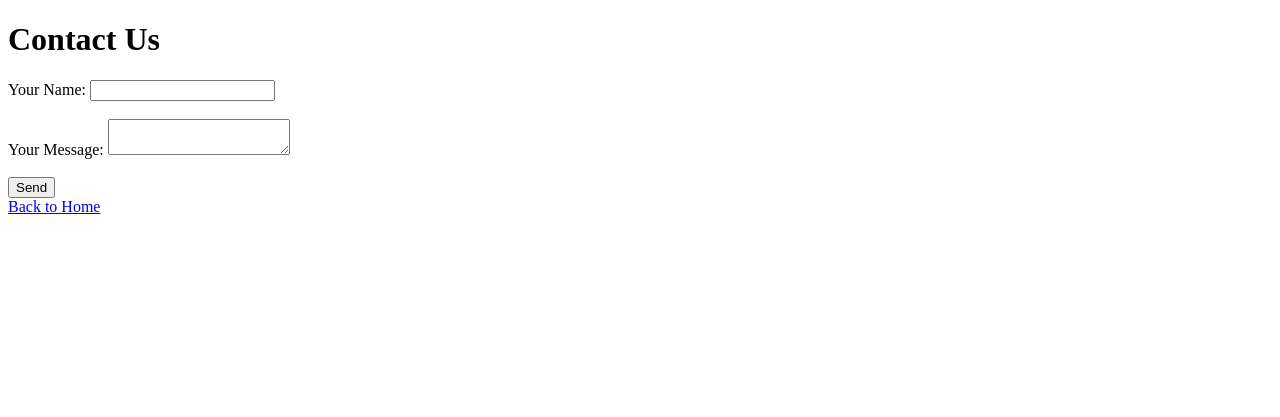
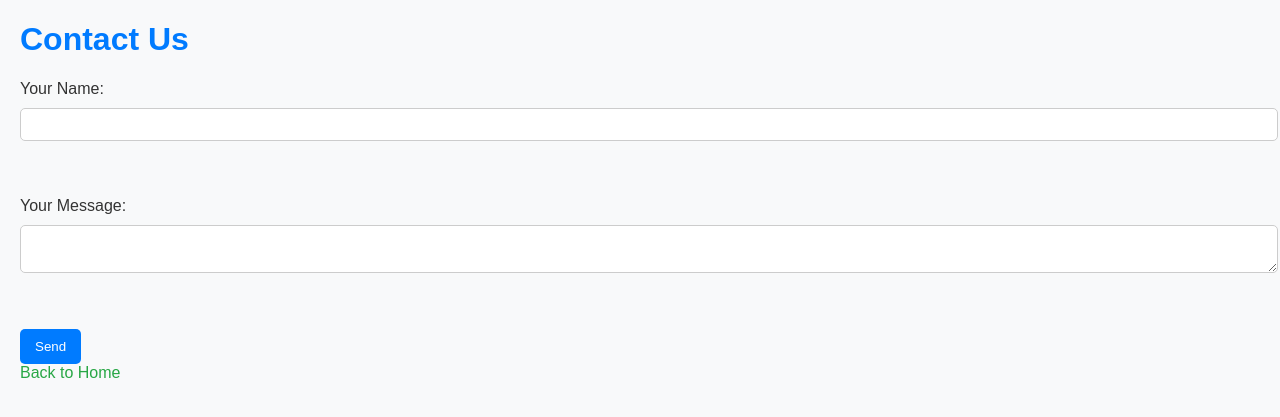
Before and after one commit to aaryan4985/Flask-Message-Saver, a Flask app: page /contact in a window 1280 px wide. Shown: the top 417 px of the page. Run offline with Flask 3, Linux system fonts and the light colour scheme.

Commit message:
GET/POST added

```diff
--- a/app.py
+++ b/app.py
@@ -16,7 +16,12 @@ def contact():
     if request.method == 'POST':
         name = request.form['name']
         message = request.form['message']
-        return f"<h1>Thanks, {name}!</h1><p>Your message: {message}</p><a href='/'>Back to Home</a>"
+
+        with open('messages.txt', 'a') as file:
+            file.write(f"Name:{name}\nMessage: {message}\n{'-'*50}\n")
+
+        return f"<h1>Thanks, {name}!</h1><p>Your message has been saved.</p><a href='/'>Back to Home</a>"
+
     return render_template('contact.html')
 
 if __name__ == '__main__':
--- /dev/null
+++ b/messages.txt
@@ -0,0 +1,3 @@
+Name:dwdwd
+Message: 3redcsrd
+--------------------------------------------------
--- /dev/null
+++ b/static/style.css
@@ -0,0 +1,41 @@
+body {
+    font-family: Arial, sans-serif;
+    margin: 20px;
+    background-color: #f8f9fa;
+    color: #333;
+}
+
+h1 {
+    color: #007bff;
+}
+
+a {
+    text-decoration: none;
+    color: #28a745;
+}
+
+form label, form textarea, form input {
+    display: block;
+    margin-bottom: 10px;
+}
+
+form input, form textarea {
+    width: 100%;
+    padding: 8px;
+    margin-bottom: 20px;
+    border: 1px solid #ccc;
+    border-radius: 5px;
+}
+
+button {
+    background-color: #007bff;
+    color: white;
+    border: none;
+    padding: 10px 15px;
+    cursor: pointer;
+    border-radius: 5px;
+}
+
+button:hover {
+    background-color: #0056b3;
+}
--- a/templates/contact.html
+++ b/templates/contact.html
@@ -3,6 +3,7 @@
 <head>
     <meta charset="UTF-8">
     <title>Contact Us</title>
+    <link rel="stylesheet" href="{{ url_for('static', filename='style.css') }}">
 </head>
 <body>
     <h1>Contact Us</h1>
--- a/templates/home.html
+++ b/templates/home.html
@@ -4,10 +4,12 @@
     <meta charset="UTF-8">
     <meta name="viewport" content="width=device-width, initial-scale=1.0">
     <title>Document</title>
+    <link rel="stylesheet" href="{{ url_for('static', filename='style.css') }}">
 </head>
 <body>
     <h1>Welcome to Flask!</h1>
     <p>This is the home page.</p>
     <a href="/about">Go to About Page</a>
+    <a href="/contact">Go to Contact Us Page</a>
 </body>
 </html>
```
Also changed, not shown: 1 other file.
